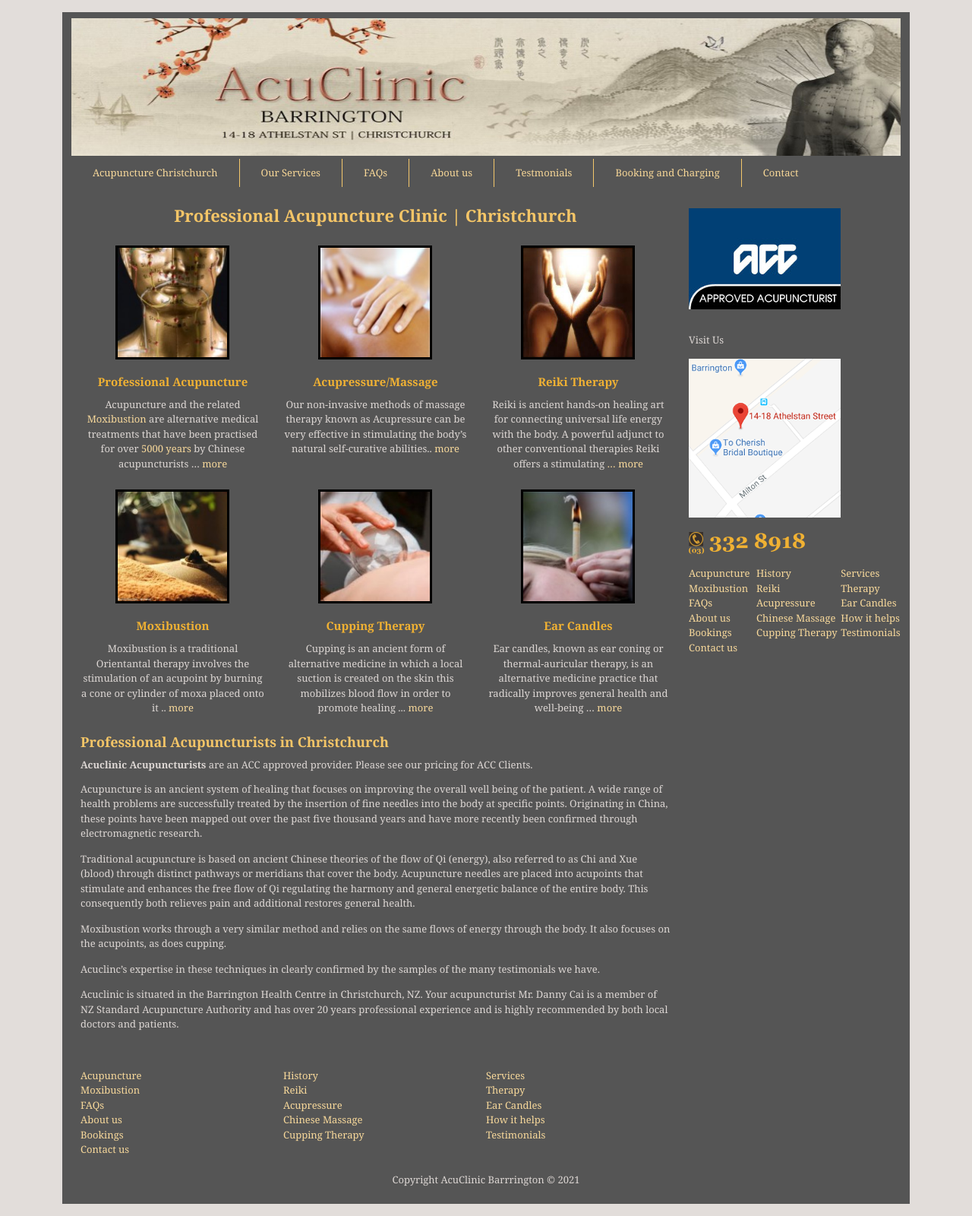
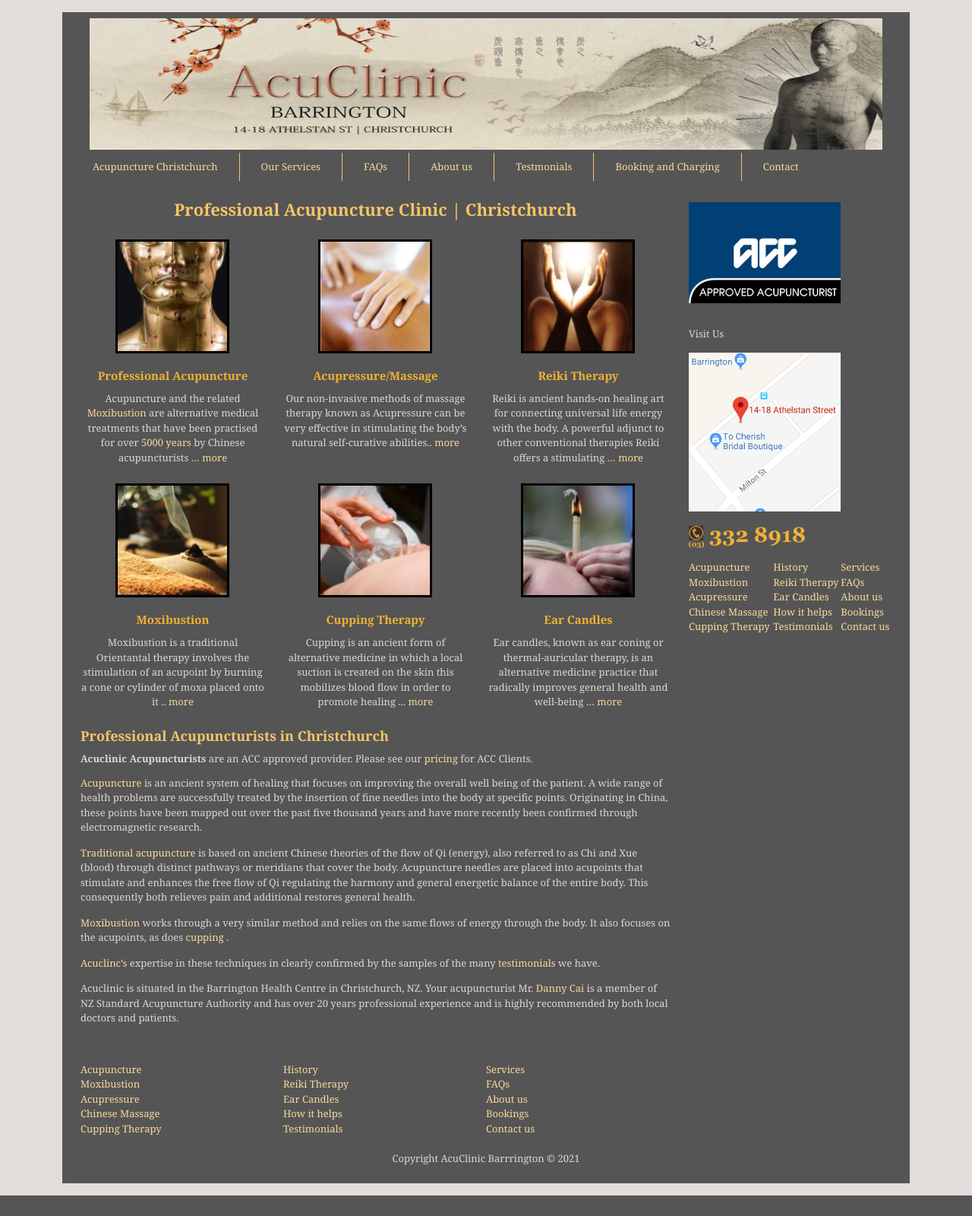
Before and after one commit to bpeng/acu-web, a PHP site: page / in a window 1280 px wide. Shown: the whole page at 76% size. After the commit the page ends 1573 px from the top, so only its background shows below. Run offline with PHP 8.4, Linux system fonts and the light colour scheme.

Commit message:
php update

```diff
--- a/pages/bottom_nav1.php
+++ /dev/null
@@ -1,18 +0,0 @@
-<div class="d-sm-none d-md-flex row mt-5">
-        <a class="col-sm-12 col-md-4" href="" >Acupuncture</a>
-        <a class="col-sm-12 col-md-4" href="" >History</a>
-        <a class="col-sm-12 col-md-4" href="" >Services</a>
-        <a class="col-sm-12 col-md-4" href="" >Moxibustion</a>
-        <a class="col-sm-12 col-md-4" href="" >Reiki</a>
-        <a class="col-sm-12 col-md-4" href="" >Therapy</a>
-        <a class="col-sm-12 col-md-4" href="" >FAQs</a>
-        <a class="col-sm-12 col-md-4" href="" >Acupressure</a>
-        <a class="col-sm-12 col-md-4" href="" >Ear Candles</a>
-        <a class="col-sm-12 col-md-4" href="" >About us</a>
-        <a class="col-sm-12 col-md-4" href="" >Chinese Massage</a>
-        <a class="col-sm-12 col-md-4" href="" >How it helps</a>
-        <a class="col-sm-12 col-md-4" href="" >Bookings</a>
-        <a class="col-sm-12 col-md-4" href="" >Cupping Therapy</a>
-        <a class="col-sm-12 col-md-4" href="" >Testimonials</a>
-        <a class="col-sm-12 col-md-4" href="" >Contact us</a>
-</div>
--- a/pages/contents/acupuncture.html
+++ b/pages/contents/acupuncture.html
@@ -10,7 +10,7 @@
            <p>Acupuncture and the related
             <a href="/acupuncture">Moxibustion</a>
              are alternative medical treatments that have been practised for over
-            <a href="/acupuncture">5000 years</a>
+            <a href="/history-of-acupuncture">5000 years</a>
              by Chinese acupuncturists …
             <a href="/acupuncture">more
             </a>
@@ -18,68 +18,68 @@
          </div>
 
          <div class="col-sm-12 col-md-4 text-center">
-          <a href="/acupuncture">
+          <a href="/acupressure">
            <img class="art-img-box" src="/images/Acupressure2.jpeg" alt="">
            </a>
-           <a href="/acupuncture">
+           <a href="/acupressure-2">
            <h4>Acupressure/Massage</h4>
            </a>
            <p>Our non-invasive methods of massage therapy known as Acupressure can be very effective in stimulating the body’s natural self-curative abilities..
-            <a href="/acupuncture">
+            <a href="/acupressure">
               more</a>
             </p>
          </div>
 
          <div class="col-sm-12 col-md-4 text-center">
-          <a href="/acupuncture">
+          <a href="/reiki-2">
            <img class="art-img-box" src="/images/reiki-sq.jpg" alt="">
            </a>
-           <a href="/acupuncture">
+           <a href="/reiki-2">
            <h4>Reiki Therapy</h4>
            </a>
            <p>Reiki is ancient hands-on healing art for connecting universal life energy with the body.  A powerful adjunct to other conventional therapies Reiki offers a stimulating
-            <a href="/acupuncture">
+            <a href="/reiki-2">
               … more
             </a>
             </p>
          </div>
 
          <div class="col-sm-12 col-md-4 text-center">
-          <a href="/acupuncture">
+          <a href="/moxibustion">
            <img class="art-img-box" src="/images/moxibustion2-150x150.jpeg" alt="">
            </a>
-           <a href="/acupuncture">
+           <a href="/moxibustion">
            <h4>Moxibustion</h4>
            </a>
            <p>Moxibustion is a traditional Orientantal therapy involves the stimulation of an acupoint by burning a cone or cylinder of moxa placed onto it ..
-            <a href="/acupuncture">
+            <a href="/moxibustion">
             more
             </a>
             </p>
          </div>
 
          <div class="col-sm-12 col-md-4 text-center">
-          <a href="/acupuncture">
+          <a href="/cupping">
            <img class="art-img-box" src="/images/moxibustion-150x150.jpg" alt="">
            </a>
-           <a href="/acupuncture">
+           <a href="/cupping">
            <h4>Cupping Therapy</h4>
            </a>
            <p>Cupping is an ancient form of alternative medicine in which a local suction is created on the skin this mobilizes blood flow in order to promote healing ...
-            <a href="/acupuncture">more
+            <a href="/cupping">more
             </a>
           </p>
          </div>
 
          <div class="col-sm-12 col-md-4 text-center">
-          <a href="/acupuncture">
+          <a href="/ear-candles">
            <img class="art-img-box" src="/images/ear-candles-150x150.jpeg" alt="">
            </a>
-           <a href="/acupuncture">
+           <a href="/ear-candles">
            <h4>Ear Candles</h4>
            </a>
            <p>Ear candles, known as ear coning or thermal-auricular therapy, is an alternative medicine practice that radically improves general health and well-being …
-            <a href="/acupuncture">more
+            <a href="/ear-candles">more
             </a>
           </p>
          </div>
@@ -88,24 +88,27 @@
       <div >
         <h3> Professional Acupuncturists in Christchurch </h3>
 
-        <strong>Acuclinic Acupuncturists</strong> are an ACC approved provider. Please see our pricing for ACC Clients.
+        <strong>Acuclinic Acupuncturists</strong> are an ACC approved provider. Please see our <a href="/booking-2">pricing</a> for ACC Clients.
         <p>
-          Acupuncture is an ancient system of healing that focuses on improving the overall well being of the patient.  A wide range of health problems are successfully treated by the insertion of fine needles into the body at specific points. Originating in China,
+          <a href="/acupuncture"> Acupuncture </a> is an ancient system of healing that focuses on improving the overall well being of the patient.  A wide range of health problems are successfully treated by the insertion of fine needles into the body at specific points. Originating in China,
           these points have been mapped out over the past five thousand years and have more recently been confirmed through electromagnetic research.
         </p>
         <p>
-          Traditional acupuncture is based on ancient Chinese theories of the flow of Qi (energy), also referred to as Chi and Xue (blood) through distinct pathways or meridians that cover the body. Acupuncture needles are placed into acupoints that stimulate and enhances the free flow of Qi  regulating the harmony and general energetic balance of the entire body.
+          <a href="/history-of-acupuncture">Traditional acupuncture</a> is based on ancient Chinese theories of the flow of Qi (energy), also referred to as Chi and Xue (blood) through distinct pathways or meridians that cover the body. Acupuncture needles are placed into acupoints that stimulate and enhances the free flow of Qi  regulating the harmony and general energetic balance of the entire body.
           This consequently both relieves pain and additional restores general health.
         </p>
 
         <p>
-          Moxibustion works through a very similar method and relies on the same flows of energy through the body. It also focuses on the acupoints, as does cupping.
+          <a href="/moxibustion"> Moxibustion </a> works through a very similar method and relies on the same flows of energy through the body. It also focuses on the acupoints,
+          as does <a href="/cupping"> cupping </a>.
         </p>
         <p>
-          Acuclinc’s expertise in these techniques in clearly confirmed by the samples of the many testimonials we have.
+          <a href="/about-us"> Acuclinc’s </a> expertise in these techniques in clearly confirmed by the samples of the many
+          <a href="/testimonials"> testimonials </a> we have.
         </p>
         <p>
-         Acuclinic is situated in the Barrington Health Centre in Christchurch, NZ. Your acupuncturist Mr. Danny Cai is a member
+         Acuclinic is situated in the Barrington Health Centre in Christchurch, NZ. Your acupuncturist Mr.
+         <a href="/about-us"> Danny Cai </a> is a member
          of NZ Standard Acupuncture Authority and has over 20 years professional experience and is highly recommended by both local doctors and patients.
         </p>
      </div>
--- /dev/null
+++ b/pages/contents/bottom_nav1.html
@@ -0,0 +1,17 @@
+<div class="d-sm-none d-md-flex row mt-5">
+  <a class="col-md-12 col-lg-4" href="/acupuncture" >Acupuncture</a>
+  <a class="col-md-12 col-lg-4" href="/history-of-acupuncture" >History</a>
+  <a class="col-md-12 col-lg-4" href="/services" >Services</a>
+  <a class="col-md-12 col-lg-4" href="/moxibustion" >Moxibustion</a>
+  <a class="col-md-12 col-lg-4" href="/reiki-2" >Reiki&nbsp;Therapy</a>
+  <a class="col-md-12 col-lg-4" href="/faqs" >FAQs</a>
+  <a class="col-md-12 col-lg-4" href="/acupressure-2" >Acupressure</a>
+  <a class="col-md-12 col-lg-4" href="/ear-candles" >Ear&nbsp;Candles</a>
+  <a class="col-md-12 col-lg-4" href="/about-us" >About&nbsp;us</a>
+  <a class="col-md-12 col-lg-4" href="/acupressure-2" >Chinese&nbsp;Massage</a>
+  <a class="col-md-12 col-lg-4" href="/indications" >How&nbsp;it&nbsp;helps</a>
+  <a class="col-md-12 col-lg-4" href="/booking-2" >Bookings</a>
+  <a class="col-md-12 col-lg-4" href="/cupping" >Cupping&nbsp;Therapy</a>
+  <a class="col-md-12 col-lg-4" href="/testimonials" >Testimonials</a>
+  <a class="col-md-12 col-lg-4" href="/contact" >Contact&nbsp;us</a>
+</div>
--- a/pages/nav.php
+++ b/pages/contents/nav.html
@@ -1,10 +1,14 @@
 <nav class="navbar navbar-expand-lg navbar-light flex-column">
-      <div class="container-fluid">
+      <div class="container-fluid row">
+            <div class="col-lg-12 col-md-11 col-sm-10">
             <img class="img-fluid" src="/images/header1.jpg" height="80px">
+          </div>
+          <div class="d-lg-none d-md-flex d-xs-flex col-md-1 col-sm-2 col-xs-2">
             <button class="navbar-toggler navbar-toggler-right " type="button" data-toggle="collapse" data-target="#navbarSupportedContent"
                aria-controls="navbarSupportedContent" aria-expanded="false" aria-label="Toggle navigation">
             <span class="navbar-toggler-icon mt-1 bg-warning"></span>
            </button>
+         </div>
       </div>
       <div class="container-fluid mt-1">
           <div class="collapse navbar-collapse art-bar art-nav" id="navbarSupportedContent">
@@ -17,57 +21,40 @@
                          data-toggle="dropdown" data-target="#" role="button" aria-haspopup="true"
                          aria-expanded="false">Our Services</a>
                       <div class="dropdown-menu">
-                          <a class="dropdown-item" href="/traditional">Traditional Chinese Acupuncture...</a>
+                          <a class="dropdown-item" href="/acupuncture">Traditional Chinese Acupuncture...</a>
                           <a class="dropdown-item" href="/moxibustion">Moxibustion</a>
-                          <a class="dropdown-item" href="/acu-massge">Acupuncture|Massage</a>
-                          <a class="dropdown-item" href="/earthquake/story">Cupping therapy</a>
-                          <a class="dropdown-item" href="https://quakesearch.geonet.org.nz">Reiky</a>
-                          <a class="dropdown-item" href="/earthquake/sse/hikurangi">Ear Candles</a>
+                          <a class="dropdown-item" href="/acupressure-2">Acupuncture|Massage</a>
+                          <a class="dropdown-item" href="/cupping">Cupping therapy</a>
+                          <a class="dropdown-item" href="/reiki-2">Reiky</a>
+                          <a class="dropdown-item" href="/ear-candles">Ear Candles</a>
                       </div>
                   </li>
                   <li class="nav-item dropdown">
                       <a class="dropdown-item"
                          data-toggle="dropdown" data-target="#" role="button" aria-haspopup="true" aria-expanded="false">FAQs</a>
                       <div class="dropdown-menu second-to-last-menu-item">
-                        <a class="dropdown-item" href="/">Acupuncture&nbsp;Christchurch</a>
+                        <a class="dropdown-item" href="/indications">What Acupuncture helps</a>
+                        <a class="dropdown-item" href="/history-of-acupuncture">Brief History of Acupuncture</a>
+                        <a class="dropdown-item" href="/precautions">Precautions</a>
                       </div>
                   </li>
                   <li class="nav-item dropdown">
-                      <a class="dropdown-item"
+                      <a class="dropdown-item"href="/about-us"
                          data-toggle="dropdown" data-target="#" role="button" aria-haspopup="true" aria-expanded="false">About us</a>
-                      <div class="dropdown-menu second-to-last-menu-item">
-                        <a class="dropdown-item" href="/traditional">Traditional Chinese Acupuncture...</a>
-                        <a class="dropdown-item" href="/moxibustion">Moxibustion</a>
-                        <a class="dropdown-item" href="/acu-massge">Acupuncture|Massage</a>
-                        <a class="dropdown-item" href="/earthquake/story">Cupping therapy</a>
-                        <a class="dropdown-item" href="https://quakesearch.geonet.org.nz">Reiky</a>
-                        <a class="dropdown-item" href="/earthquake/sse/hikurangi">Ear Candles</a>
-
-                      </div>
                   </li>
                   <li class="nav-item dropdown">
-                      <a class="dropdown-item"
+                      <a class="dropdown-item" href="/testimonials"
                          data-toggle="dropdown" data-target="#" role="button" aria-haspopup="true" aria-expanded="false">Testmonials</a>
-                      <div class="dropdown-menu second-to-last-menu-item">
-                        <a class="dropdown-item" href="/">Acupuncture&nbsp;Christchurch</a>
-
-                      </div>
                   </li>
                   <li class="nav-item dropdown">
-                      <a class="dropdown-item"
+                      <a class="dropdown-item" href="/booking-2"
                          data-toggle="dropdown" data-target="#" role="button" aria-haspopup="true" aria-expanded="false">Booking and Charging</a>
-                      <div class="dropdown-menu second-to-last-menu-item">
-                        <a class="dropdown-item" href="/">Acupuncture&nbsp;Christchurch</a>
 
-                      </div>
                   </li>
 
                   <li class="nav-item dropdown">
-                      <a class="dropdown-item"
+                      <a class="dropdown-item" href="/contact"
                          data-toggle="dropdown" data-target="#" role="button" aria-haspopup="true" aria-expanded="false">Contact</a>
-                      <div class="dropdown-menu second-to-last-menu-item">
-                        <a class="dropdown-item" href="/">Acupuncture&nbsp;Christchurch</a>
-                      </div>
                   </li>
               </ul>
           </div>
--- /dev/null
+++ b/pages/contents/right_pane.html
@@ -0,0 +1,36 @@
+<div>
+      <br/>
+       <div >
+         <img src="images/acc-acupuncturist.jpeg" alt="ACC">
+       </div>
+       <br/>
+       <div >
+         <p>Visit Us</p>
+         <a target="_blank" href="https://goo.gl/maps/JUkH83Kwod52">
+             <img src="images/address3-2.png" alt="Address">
+         </a>
+       </div>
+        <br/>
+       <div >
+         <img src="images/acupuncture-phone-chch.png" alt="Call us">
+       </div>
+
+       <!--- bottom menu-->
+      <div class="row mt-3 ml-2">
+        <a class="col-md-12 col-lg-5" href="/acupuncture" >Acupuncture</a>
+        <a class="col-md-12 col-lg-4" href="/history-of-acupuncture" >History</a>
+        <a class="col-md-12 col-lg-3" href="/services" >Services</a>
+        <a class="col-md-12 col-lg-5" href="/moxibustion" >Moxibustion</a>
+        <a class="col-md-12 col-lg-4" href="/reiki-2" >Reiki&nbsp;Therapy</a>
+        <a class="col-md-12 col-lg-3" href="/faqs" >FAQs</a>
+        <a class="col-md-12 col-lg-5" href="/acupressure-2" >Acupressure</a>
+        <a class="col-md-12 col-lg-4" href="/ear-candles" >Ear&nbsp;Candles</a>
+        <a class="col-md-12 col-lg-3" href="/about-us" >About&nbsp;us</a>
+        <a class="col-md-12 col-lg-5" href="/acupressure-2" >Chinese&nbsp;Massage</a>
+        <a class="col-md-12 col-lg-4" href="/indications" >How&nbsp;it&nbsp;helps</a>
+        <a class="col-md-12 col-lg-3" href="/booking-2" >Bookings</a>
+        <a class="col-md-12 col-lg-5" href="/cupping" >Cupping&nbsp;Therapy</a>
+        <a class="col-md-12 col-lg-4" href="/testimonials" >Testimonials</a>
+        <a class="col-md-12 col-lg-3" href="/contact" >Contact&nbsp;us</a>
+      </div>
+    </div>
--- a/pages/home.php
+++ b/pages/home.php
@@ -1,37 +1,37 @@
 <!DOCTYPE html>
 <html lang="en">
 <?php
-   include_once('header.php');
+   //echo "path is $path ";
+   //echo "<script>console.log('##2 home path: " . $path . "' );</script>";
+   include_once('contents/header.html');
 ?>
 
 <body>
   <div class="container">
   <div class="accontainer art-postcontent mt-3 mb-3">
   <?php
-    include_once('nav.php');
+    include_once('contents/nav.html');
   ?>
 
    <div class="row container">
       <!-- left pane -->
       <div class="col-md-9 col-sm-12">
          <?php
-            include_once('contents/acupuncture.html');
-         ?>
-         <!--- bottom menu-->
-         <?php
-           include_once('bottom_nav1.php');
+            include_once("contents/$path.html");
+         //<!--- bottom menu-->
+           include_once('contents/bottom_nav1.html');
          ?>
        </div>
        <!--- right pane -->
        <div class="col-md-3 col-sm-12">
          <?php
-           include_once('right_pane.php');
+           include_once('contents/right_pane.html');
          ?>
        </div>
    </div>
 
     <?php
-       include_once('footer.php');
+       include_once('contents/footer.html');
     ?>
     </div>
   </div>
--- a/pages/index.php
+++ b/pages/index.php
@@ -6,21 +6,44 @@ include 'src/Steampixel/Route.php';
 
 // Define a global basepath
 define('BASEPATH','/');
+define ("ALL_PATH", array ("acupuncture","home","white"));
+
+function checkPath($path) {
+    //$ALL_PATH = array("acupuncture","home","white");
+    return in_array($path, ALL_PATH, TRUE);
+}
+
+Route::add('/([a-z-0-9-]*)', function($path) {
+  if ($path == ""){//home page
+      $path = 'acupuncture';
+  }
+  if(checkPath($path) == TRUE) {
+     include('home.php');
+  } else {//invalid path
+    header('HTTP/1.0 404 Not Found');
+    echo 'Error 404 :-(<br>';
+    echo 'The requested path "'.$path.'" was not found!';
+  }
+});
+
+
 
 // Add base route (startpage)
+/****
+// Add base route (startpage)
 Route::add('/', function() {
-  include('home.php');
+     echo "<script>console.log('##0 path:' );</script>";
+     $path = 'acupuncture';
+     include('home.php');
 });
 
-Route::add('/test', function() {
-  //navi();
-  echo 'You are not really on index.php ;-)';
+// Add base route (startpage)
+Route::add('/acupuncture', function() {
+     $path = 'acupuncture';
+     echo "<script>console.log('##1 path: " . $path . "' );</script>";
+     include('home.php');
 });
-
-Route::add('/home', function() {
-  include('home.php');
-});
-
+****/
 // Run the Router with the given Basepath
 Route::run(BASEPATH);
 
--- a/pages/right_pane.php
+++ /dev/null
@@ -1,37 +0,0 @@
-<div>
-      <br/>
-       <div >
-         <img src="images/acc-acupuncturist.jpeg" alt="ACC">
-       </div>
-       <br/>
-       <div >
-         <p>Visit Us</p>
-         <a target="_blank" href="https://goo.gl/maps/JUkH83Kwod52">
-             <img src="images/address3-2.png" alt="Address">
-         </a>
-       </div>
-        <br/>
-       <div >
-         <img src="images/acupuncture-phone-chch.png" alt="Call us">
-       </div>
-
-       <!--- bottom menu-->
-      <div class="row mt-3 ml-2">
-        <a class="col-md-12 col-lg-4" href="" >Acupuncture</a>
-        <a class="col-md-12 col-lg-5" href="" >History</a>
-        <a class="col-md-12 col-lg-3" href="" >Services</a>
-        <a class="col-md-12 col-lg-4" href="" >Moxibustion</a>
-        <a class="col-md-12 col-lg-5" href="" >Reiki</a>
-        <a class="col-md-12 col-lg-3" href="" >Therapy</a>
-        <a class="col-md-12 col-lg-4" href="" >FAQs</a>
-        <a class="col-md-12 col-lg-5" href="" >Acupressure</a>
-        <a class="col-md-12 col-lg-3" href="" >Ear&nbsp;Candles</a>
-        <a class="col-md-12 col-lg-4" href="" >About us</a>
-        <a class="col-md-12 col-lg-5" href="" >Chinese&nbsp;Massage</a>
-        <a class="col-md-12 col-lg-3" href="" >How&nbsp;it&nbsp;helps</a>
-        <a class="col-md-12 col-lg-4" href="" >Bookings</a>
-        <a class="col-md-12 col-lg-5" href="" >Cupping&nbsp;Therapy</a>
-        <a class="col-md-12 col-lg-3" href="" >Testimonials</a>
-        <a class="col-md-12 col-lg-4" href="" >Contact us</a>
-      </div>
-    </div>
```
Also changed, not shown: pages/composer.json (added, +25 -0 lines), pages/.htaccess (added), pages/contents/footer.html (renamed from pages/footer.php), pages/contents/header.html (renamed from pages/header.php), 1 other file.
